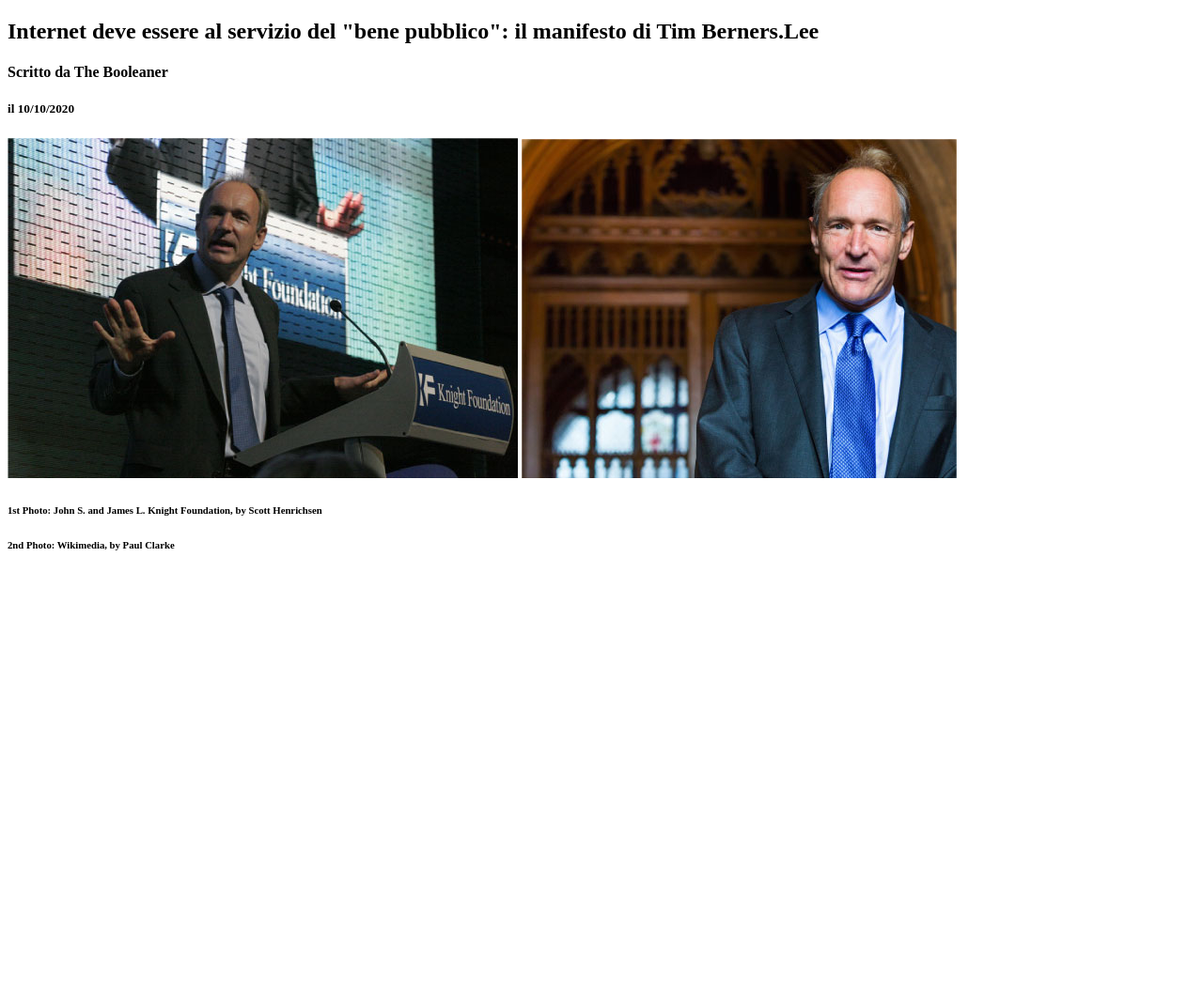
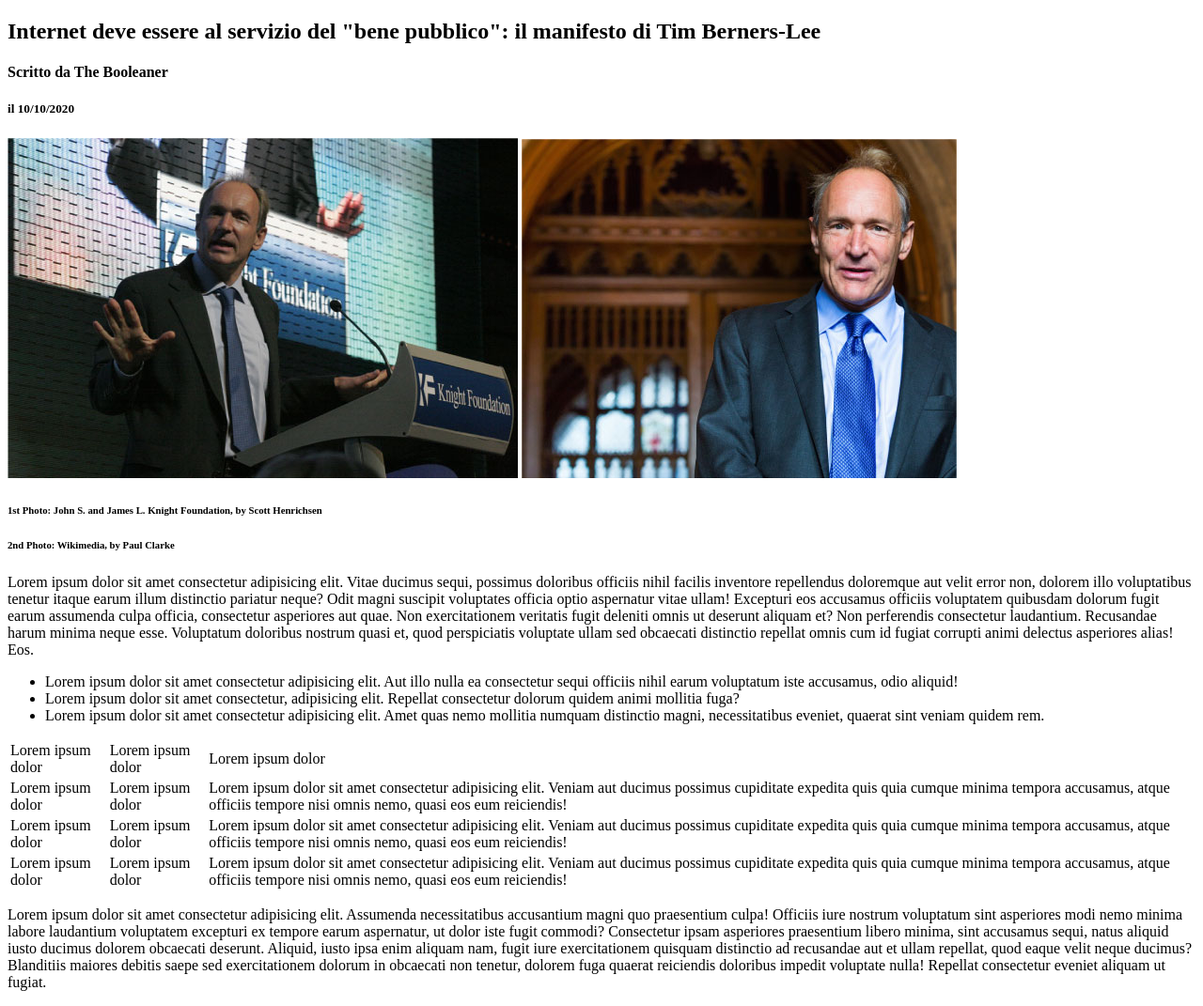
Before and after one commit to Barbon14/html-css-booleaner, a plain HTML site: page index.html in a window 1280 px wide. Shown: the whole page at 94% size. Before the commit the page ends 800 px from the top, so only its background shows below. Drawn offline with Linux system fonts and the light colour scheme.

Commit message:
aggiunto contenuto articolo

```diff
--- a/index.html
+++ b/index.html
@@ -22,7 +22,7 @@
 
                 <!-- titolo -->
                 <h1>
-                    Internet deve essere al servizio del "bene pubblico": il manifesto di Tim Berners.Lee
+                    Internet deve essere al servizio del "bene pubblico": il manifesto di Tim Berners-Lee
                 </h1>
 
                 <!-- autore -->
@@ -50,6 +50,69 @@
                 <h6>
                     2nd Photo: Wikimedia, by Paul Clarke
                 </h6>
+            </section>
+
+            <!-- contenuto articolo -->
+            <section>
+                <p>
+                    Lorem ipsum dolor sit amet consectetur adipisicing elit. Vitae ducimus sequi, possimus doloribus officiis nihil facilis inventore repellendus doloremque aut velit error non, dolorem illo voluptatibus tenetur itaque earum illum distinctio pariatur neque? Odit magni suscipit voluptates officia optio aspernatur vitae ullam! Excepturi eos accusamus officiis voluptatem quibusdam dolorum fugit earum assumenda culpa officia, consectetur asperiores aut quae. Non exercitationem veritatis fugit deleniti omnis ut deserunt aliquam et? Non perferendis consectetur laudantium. Recusandae harum minima neque esse. Voluptatum doloribus nostrum quasi et, quod perspiciatis voluptate ullam sed obcaecati distinctio repellat omnis cum id fugiat corrupti animi delectus asperiores alias! Eos.
+                </p>
+
+                <ul>
+                    <li>
+                        Lorem ipsum dolor sit amet consectetur adipisicing elit. Aut illo nulla ea consectetur sequi officiis nihil earum voluptatum iste accusamus, odio aliquid!
+                    </li>
+                    <li>
+                        Lorem ipsum dolor sit amet consectetur, adipisicing elit. Repellat consectetur dolorum quidem animi mollitia fuga?
+                    </li>
+                    <li>
+                        Lorem ipsum dolor sit amet consectetur adipisicing elit. Amet quas nemo mollitia numquam distinctio magni, necessitatibus eveniet, quaerat sint veniam quidem rem.
+                    </li>
+                </ul>
+
+                <table>
+                    <thead>
+                        <tr>
+                            <td>Lorem ipsum dolor</td>
+                            <td>Lorem ipsum dolor</td>
+                            <td>Lorem ipsum dolor</td>
+                        </tr>
+                    </thead>
+                    <tbody>
+                        <tr>
+                            <td>Lorem ipsum dolor</td>
+                            <td>Lorem ipsum dolor</td>
+                            <td>
+                                Lorem ipsum dolor sit amet consectetur adipisicing elit. Veniam aut ducimus possimus cupiditate expedita quis quia cumque minima tempora accusamus, atque officiis tempore nisi omnis nemo, quasi eos eum reiciendis!
+                            </td>
+                        </tr>
+                        <tr>
+                            <td>Lorem ipsum dolor</td>
+                            <td>Lorem ipsum dolor</td>
+                            <td>
+                                Lorem ipsum dolor sit amet consectetur adipisicing elit. Veniam aut ducimus possimus cupiditate expedita quis
+                                quia cumque minima tempora accusamus, atque officiis tempore nisi omnis nemo, quasi eos eum reiciendis!
+                            </td>
+                        </tr>
+                        <tr>
+                            <td>Lorem ipsum dolor</td>
+                            <td>Lorem ipsum dolor</td>
+                            <td>
+                                Lorem ipsum dolor sit amet consectetur adipisicing elit. Veniam aut ducimus possimus cupiditate expedita quis
+                                quia cumque minima tempora accusamus, atque officiis tempore nisi omnis nemo, quasi eos eum reiciendis!
+                            </td>
+                        </tr>
+                    </tbody>
+                </table>
+                    <p>Lorem ipsum dolor sit amet consectetur adipisicing elit. Assumenda necessitatibus accusantium magni quo praesentium
+                        culpa! Officiis iure nostrum voluptatum sint asperiores modi nemo minima labore laudantium voluptatem excepturi ex
+                        tempore earum aspernatur, ut dolor iste fugit commodi? Consectetur ipsam asperiores praesentium libero minima, sint
+                        accusamus sequi, natus aliquid iusto ducimus dolorem obcaecati deserunt. Aliquid, iusto ipsa enim aliquam nam, fugit
+                        iure exercitationem quisquam distinctio ad recusandae aut et ullam repellat, quod eaque velit neque ducimus?
+                        Blanditiis maiores debitis saepe sed exercitationem dolorum in obcaecati non tenetur, dolorem fuga quaerat
+                        reiciendis doloribus impedit voluptate nulla! Repellat consectetur eveniet aliquam ut fugiat.
+                    </p>
+
 
             </section>
         </main>
```
